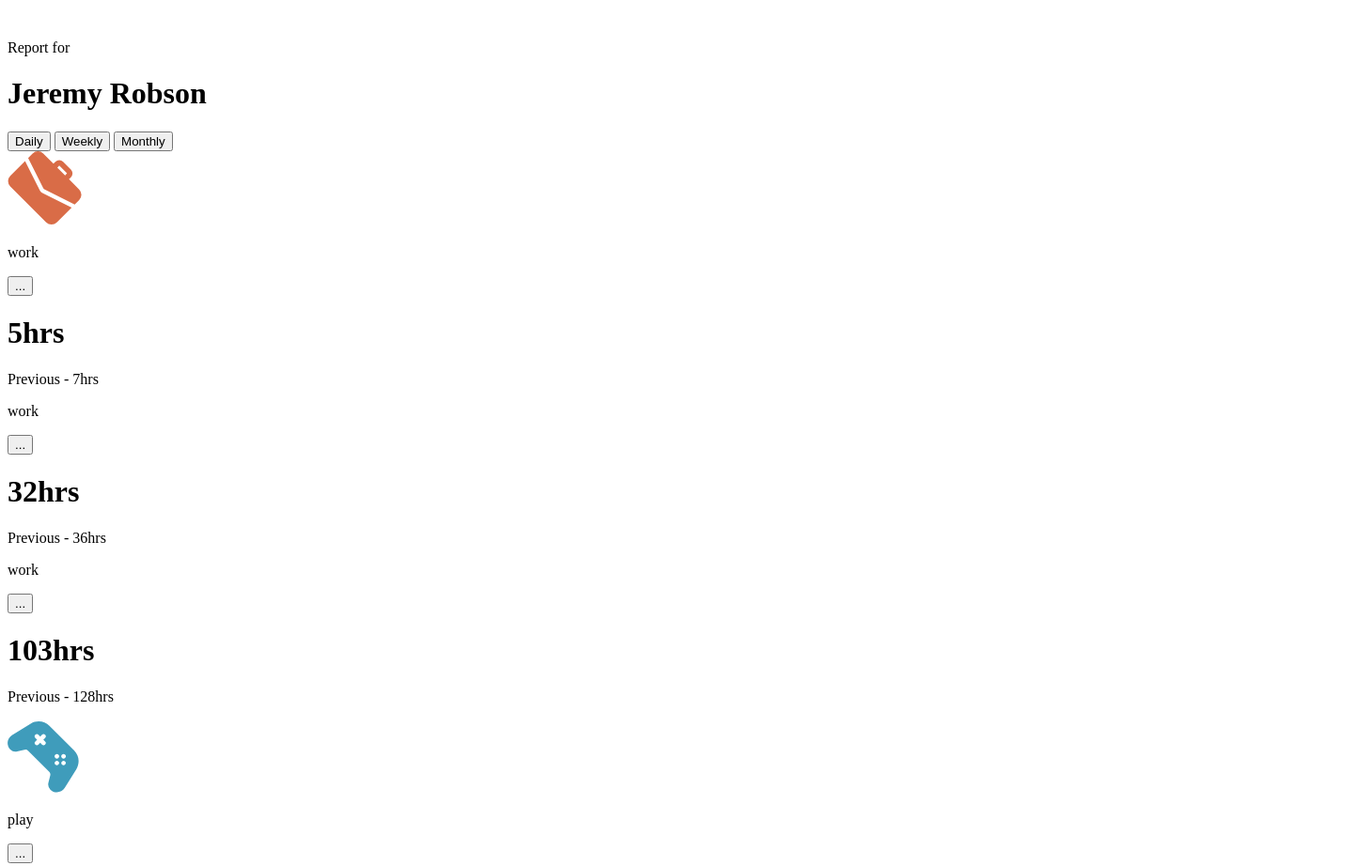
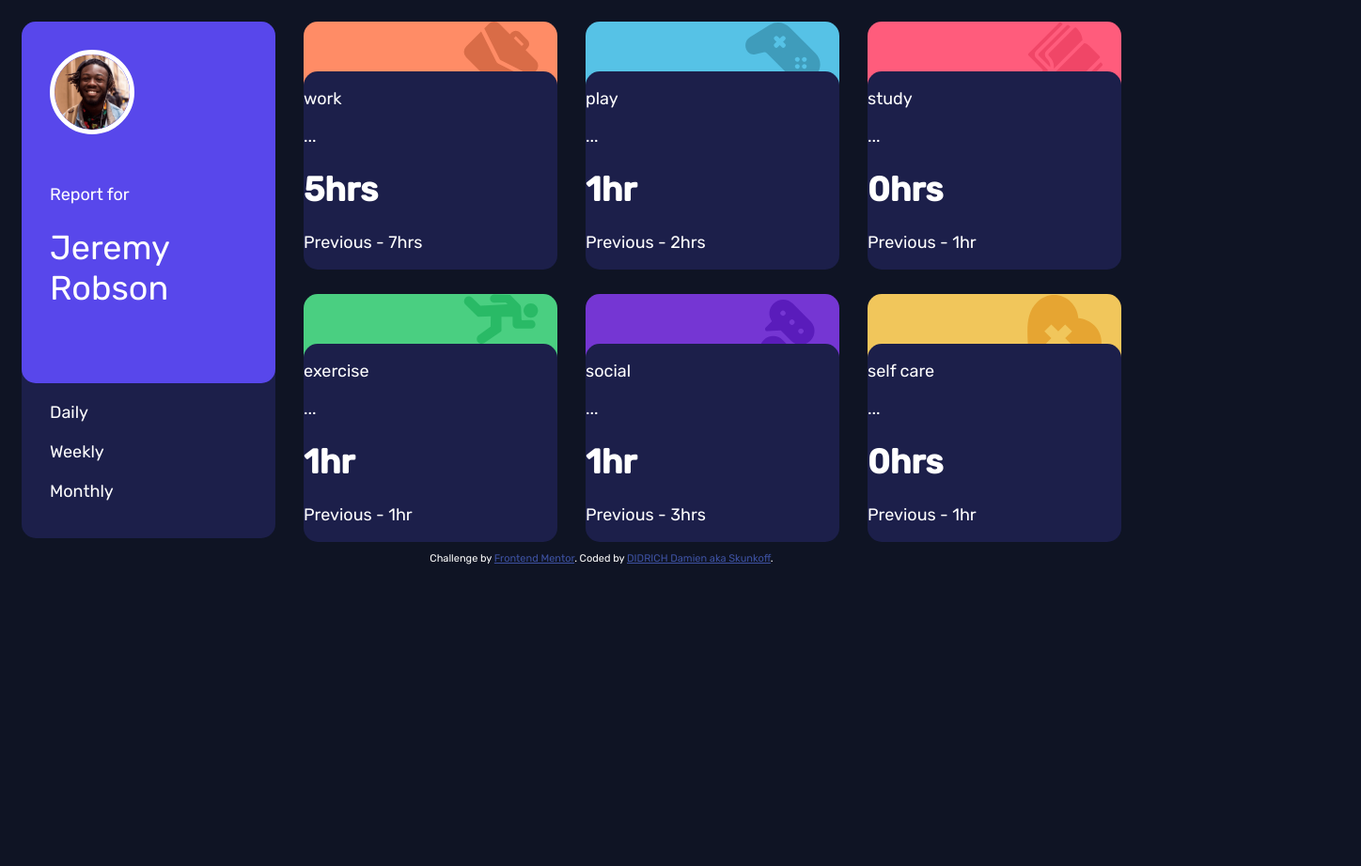
Before and after one commit to skunkoff1/Frontend-mentor, a plain HTML site: page time-tracking-dashboard-main/index.html in a window 1280 px wide. Shown: the top 922 px of the page at 94% size, 1448 px wide, since content can reach past the window. After the commit the page ends 800 px from the top, so only its background shows below. Drawn offline with Linux system fonts and the light colour scheme.

Commit message:
design almost ok

```diff
--- a/time-tracking-dashboard-main/assets/sass/_cards.scss
+++ b/time-tracking-dashboard-main/assets/sass/_cards.scss
@@ -1 +1,71 @@
 @import 'variables';
+@import url('https://fonts.googleapis.com/css2?family=Rubik:wght@300;400;500&display=swap');
+.card {
+    width: 270px;
+    height: 260px;
+    margin: 15px;
+    border-radius: 15px;
+    box-sizing: border-box;
+    display: flex;
+    flex-direction: column;
+    .daily,
+    .weekly,
+    .monthly {
+        border-radius: 15px;
+        background: $card;
+        z-index: 30;
+        position: relative;
+        bottom: 25px;
+    }
+    img {
+        margin-right: 20px;
+        width: 80px;
+        height: auto;
+        position: fixed;
+    }
+    .card-header {
+        overflow: hidden;
+        display: flex;
+        justify-content: flex-end;
+        border-radius: 15px;
+        position: relative;
+        height: 30%;
+        flex-shrink: 0;
+    }
+}
+
+.work {
+    .card-header {
+        background-color: $work;
+    }
+}
+
+.play {
+    .card-header {
+        background-color: $play;
+    }
+}
+
+.study {
+    .card-header {
+        background-color: $study;
+    }
+}
+
+.exercise {
+    .card-header {
+        background-color: $exercise;
+    }
+}
+
+.social {
+    .card-header {
+        background-color: $social;
+    }
+}
+
+.self-care {
+    .card-header {
+        background-color: $selfCare;
+    }
+}
--- a/time-tracking-dashboard-main/assets/sass/_variables.scss
+++ b/time-tracking-dashboard-main/assets/sass/_variables.scss
@@ -0,0 +1,13 @@
+//Card color
+$work: hsl(15, 100%, 70%);
+$play:hsl(195, 74%, 62%);
+$study:hsl(348, 100%, 68%);
+$exercise:hsl(145, 58%, 55%);
+$social:hsl(264, 64%, 52%);
+$selfCare:hsl(43, 84%, 65%);
+$blue: hsl(246, 80%, 60%);
+//Body color
+$body:hsl(226, 43%, 10%);
+$card:hsl(235, 46%, 20%);
+$hover:hsl(235, 45%, 61%);
+$profile:hsl(236, 100%, 87%);
--- a/time-tracking-dashboard-main/assets/sass/default.scss
+++ b/time-tracking-dashboard-main/assets/sass/default.scss
@@ -1,5 +1,62 @@
 // sass -w assets/sass:assets/css
+@use 'cards';
+@import 'variables';
+@import url('https://fonts.googleapis.com/css2?family=Rubik:wght@300;400;500&display=swap');
+.container {
+    width: 1440px;
+    margin: auto;
+}
 
-@use 'cards';
+.container,
+.upper,
+.lower {
+    display: flex;
+}
 
-@import 'variables';
+body {
+    background-color: $body;
+    color: white;
+    font: {
+        family: 'Rubik', sans-serif;
+        size: 18px;
+    }
+}
+
+.weekly {
+    display: none;
+}
+
+.monthly {
+    display: none;
+}
+
+.main {
+    background-color: $card;
+    width: 270px;
+    height: 550px;
+    border-radius: 15px;
+    margin: 15px;
+    .profile {
+        background-color: $blue;
+        height: 70%;
+        border-radius: 15px;
+        img {
+            width: 80px;
+            border: 5px solid white;
+            border-radius: 50%;
+            margin: 30px;
+        }
+        p,
+        h1 {
+            margin-left: 30px;
+            font-weight: 400;
+        }
+    }
+    .button-div {
+        display: flex;
+        flex-direction: column;
+        a {
+            margin: 20px 0px 0px 30px;
+        }
+    }
+}
--- a/time-tracking-dashboard-main/index.html
+++ b/time-tracking-dashboard-main/index.html
@@ -7,6 +7,7 @@
     <!-- displays site properly based on user's device -->
 
     <link rel="icon" type="image/png" sizes="32x32" href="./images/favicon-32x32.png">
+    <link rel="stylesheet" href="./assets/css/default.css">
 
     <title>Frontend Mentor | Time tracking dashboard</title>
 
@@ -28,14 +29,14 @@
         <div class="left">
             <div class="main">
                 <div class="profile">
-          <img src="">
+                    <img src="./assets/images/image-jeremy.png">
                     <p>Report for</p>
                     <h1>Jeremy Robson</h1>
                 </div>
                 <div class="button-div">
-          <button type="button" class="button">Daily</button>
-          <button type="button" class="button">Weekly</button>
-          <button type="button" class="button">Monthly</button>
+                    <a class="button">Daily</a>
+                    <a class="button">Weekly</a>
+                    <a class="button">Monthly</a>
                 </div>
             </div>
         </div>
@@ -48,19 +49,19 @@
                         </div>
                         <div class="daily">
                             <p>work</p>
-              <button type="button" class="point">...</button>
+                            <a class="point">...</a>
                             <h1 class="work-time">5hrs</h1>
                             <p class="work-last">Previous - 7hrs</p>
                         </div>
                         <div class="weekly">
                             <p>work</p>
-              <button type="button" class="point">...</button>
+                            <a class="point">...</a>
                             <h1 class="work-time">32hrs</h1>
                             <p class="work-last">Previous - 36hrs</p>
                         </div>
                         <div class="monthly">
                             <p>work</p>
-              <button type="button" class="point">...</button>
+                            <a class="point">...</a>
                             <h1 class="work-time">103hrs</h1>
                             <p class="work-last">Previous - 128hrs</p>
                         </div>
@@ -73,19 +74,19 @@
                         </div>
                         <div class="daily">
                             <p>play</p>
-              <button type="button" class="point">...</button>
+                            <a class="point">...</a>
                             <h1 class="play-time">1hr</h1>
                             <p class="play-last">Previous - 2hrs</p>
                         </div>
                         <div class="weekly">
                             <p>play</p>
-              <button type="button" class="point">...</button>
+                            <a class="point">...</a>
                             <h1 class="play-time">10hrs</h1>
                             <p class="play-last">Previous - 8hrs</p>
                         </div>
                         <div class="monthly">
                             <p>play</p>
-              <button type="button" class="point">...</button>
+                            <a class="point">...</a>
                             <h1 class="play-time">23hrs</h1>
                             <p class="play-last">Previous - 29hrs</p>
                         </div>
@@ -98,19 +99,19 @@
                         </div>
                         <div class="daily">
                             <p>study</p>
-              <button type="button" class="point">...</button>
+                            <a class="point">...</a>
                             <h1 class="study-time">0hrs</h1>
                             <p class="study-last">Previous - 1hr</p>
                         </div>
                         <div class="weekly">
                             <p>study</p>
-              <button type="button" class="point">...</button>
+                            <a class="point">...</a>
                             <h1 class="study-time">4hrs</h1>
                             <p class="study-last">Previous - 7hrs</p>
                         </div>
                         <div class="monthly">
                             <p>study</p>
-              <button type="button" class="point">...</button>
+                            <a class="point">...</a>
                             <h1 class="study-time">13hrs</h1>
                             <p class="study-last">Previous - 19hrs</p>
                         </div>
@@ -125,19 +126,19 @@
                         </div>
                         <div class="daily">
                             <p>exercise</p>
-              <button type="button" class="point">...</button>
+                            <a class="point">...</a>
                             <h1 class="exercise-time">1hr</h1>
                             <p class="exercise-last">Previous - 1hr</p>
                         </div>
                         <div class="weekly">
                             <p>exercise</p>
-              <button type="button" class="point">...</button>
+                            <a class="point">...</a>
                             <h1 class="exercise-time">4hrs</h1>
                             <p class="exercise-last">Previous - 5hrs</p>
                         </div>
                         <div class="monthly">
                             <p>exercise</p>
-              <button type="button" class="point">...</button>
+                            <a class="point">...</a>
                             <h1 class="exercise-time">11hrs</h1>
                             <p class="exercise-last">Previous - 18hrs</p>
                         </div>
@@ -150,19 +151,19 @@
                         </div>
                         <div class="daily">
                             <p>social</p>
-              <button type="button" class="point">...</button>
+                            <a class="point">...</a>
                             <h1 class="social-time">1hr</h1>
                             <p class="social-last">Previous - 3hrs</p>
                         </div>
                         <div class="weekly">
                             <p>social</p>
-              <button type="button" class="point">...</button>
+                            <a class="point">...</a>
                             <h1 class="social-time">5hrs</h1>
                             <p class="social-last">Previous - 10hrs</p>
                         </div>
                         <div class="monthly">
                             <p>social</p>
-              <button type="button" class="point">...</button>
+                            <a class="point">...</a>
                             <h1 class="social-time">21hrs</h1>
                             <p class="social-last">Previous - 23hrs</p>
                         </div>
@@ -175,19 +176,19 @@
                         </div>
                         <div class="daily">
                             <p>self care</p>
-              <button type="button" class="point">...</button>
+                            <a class="point">...</a>
                             <h1 class="self-care-time">0hrs</h1>
                             <p class="self-care-last">Previous - 1hr</p>
                         </div>
                         <div class="weekly">
                             <p>self care</p>
-              <button type="button" class="point">...</button>
+                            <a class="point">...</a>
                             <h1 class="self-care-time">2hrs</h1>
                             <p class="self-care-last">Previous - 2hrs</p>
                         </div>
                         <div class="monthly">
                             <p>self care</p>
-              <button type="button" class="point">...</button>
+                            <a class="point">...</a>
                             <h1 class="self-care-time">7hrs</h1>
                             <p class="self-care-last">Previous - 11hrs</p>
                         </div>
@@ -199,8 +200,8 @@
 
 
     <div class="attribution">
-    Challenge by <a href="https://www.frontendmentor.io?ref=challenge" target="_blank">Frontend Mentor</a>.
-    Coded by <a href="https://www.damien-didrich.com">DIDRICH Damien aka Skunkoff</a>.
+        Challenge by <a href="https://www.frontendmentor.io?ref=challenge" target="_blank">Frontend Mentor</a>. Coded by
+        <a href="https://www.damien-didrich.com">DIDRICH Damien aka Skunkoff</a>.
     </div>
     <script type="text/javascript" src="./assets/js/main.js"></script>
 </body>
```
Also changed, not shown: time-tracking-dashboard-main/assets/css/default.css, time-tracking-dashboard-main/assets/images/head3.png (added), 1 other file. Lines whose indentation alone changed are shown as unchanged.
